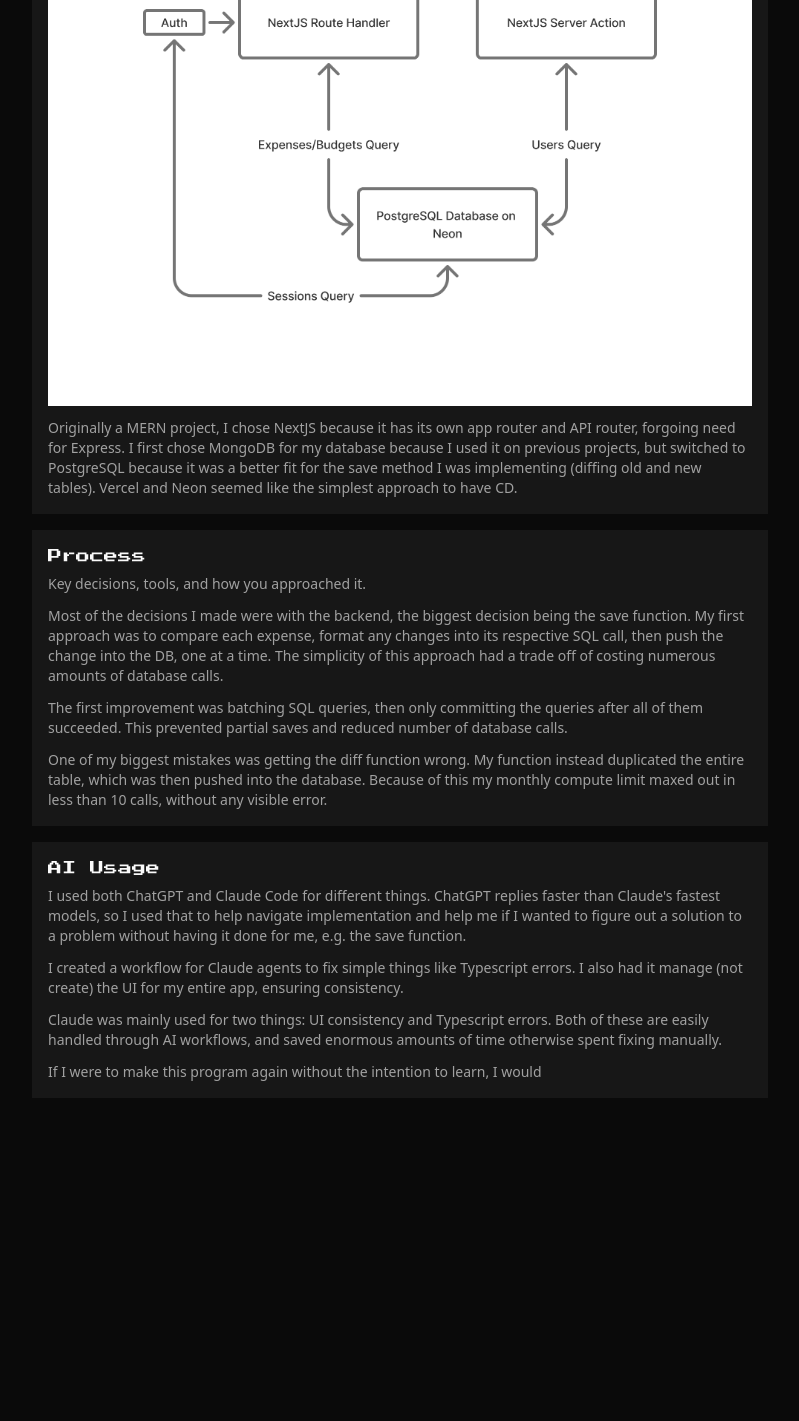
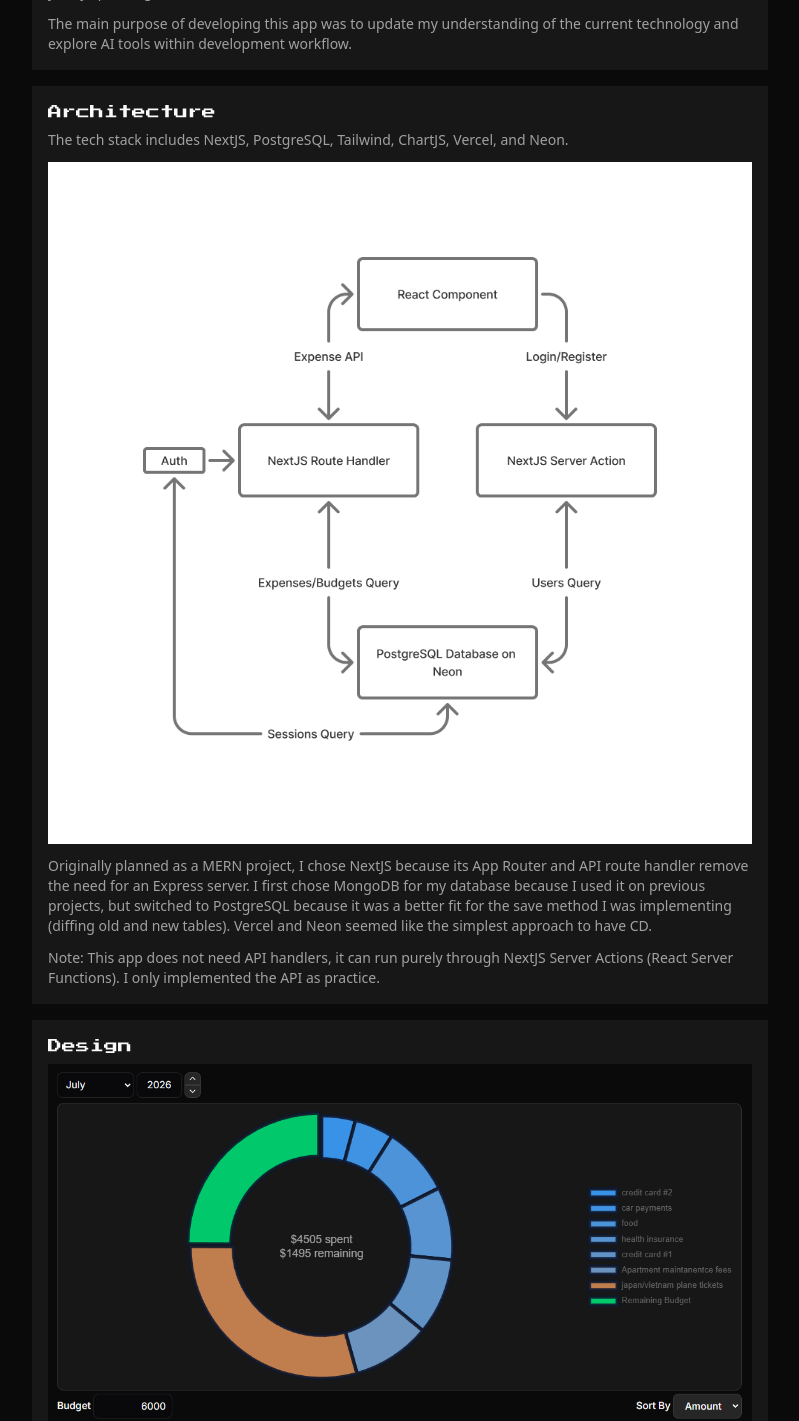
Before and after one commit to yatfu/Portfolio-Website, a Next.js app: page /projects/budget-viz-next in a window 1280 px wide. Shown: the part 800-2221 px from the top of the page, without its empty margins (240-1039 px from the left). Before the commit the page ends 1962 px from the top, so only its background shows below. Built offline with nearby package versions, Linux system fonts and the light colour scheme.

Commit message:
create: budget vis document

```diff
--- a/data/projects.ts
+++ b/data/projects.ts
@@ -9,9 +9,9 @@ export type ProjectTag = {
 //   { type: 'image', src: '/your-image.png', alt: '...' }        — src can be a /public path or full URL
 //   { type: 'video', src: '/your-video.mp4', poster: '/optional-poster.png' }
 export type ProjectBlock =
-  | { type: 'paragraph'; text: string }
-  | { type: 'image'; src: string; alt: string }
-  | { type: 'video'; src: string; poster?: string };
+  | { type: "paragraph"; text: string }
+  | { type: "image"; src: string; alt: string }
+  | { type: "video"; src: string; poster?: string };
 
 export type ProjectSection = {
   title: string;
@@ -32,91 +32,218 @@ export type Project = {
 
 export const projects: Project[] = [
   {
-    slug: 'project-boilerplate',
-    title: 'Project Title',
-    summary: 'One or two sentence summary of the project.',
-    coverImage: '',
-    tags: [{ label: 'Tag One' }, { label: 'Tag Two', color: 'bg-blue-900' }],
-    liveUrl: '',
-    repoUrl: '',
+    slug: "project-boilerplate",
+    title: "Project Title",
+    summary: "One or two sentence summary of the project.",
+    coverImage: "",
+    tags: [{ label: "Tag One" }, { label: "Tag Two", color: "bg-blue-900" }],
+    liveUrl: "",
+    repoUrl: "",
     sections: [
       {
-        title: 'Overview',
-        blocks: [{ type: 'paragraph', text: 'What the project is and why you built it.' }],
-      },
-      {
-        title: 'Process',
+        title: "Overview",
         blocks: [
-          { type: 'paragraph', text: 'Key decisions, tools, and how you approached it.' },
           {
-            type: 'paragraph',
-            text: 'Add an image or video block here — see the ProjectBlock type above for the shape.',
+            type: "paragraph",
+            text: "What the project is and why you built it.",
           },
         ],
       },
       {
-        title: 'Outcome',
-        blocks: [{ type: 'paragraph', text: 'What shipped, what you learned, results or metrics if any.' }],
+        title: "Process",
+        blocks: [
+          {
+            type: "paragraph",
+            text: "Key decisions, tools, and how you approached it.",
+          },
+          {
+            type: "paragraph",
+            text: "Add an image or video block here — see the ProjectBlock type above for the shape.",
+          },
+        ],
+      },
+      {
+        title: "Outcome",
+        blocks: [
+          {
+            type: "paragraph",
+            text: "What shipped, what you learned, results or metrics if any.",
+          },
+        ],
       },
     ],
   },
   {
-    slug: 'budget-viz-next',
-    title: 'Budget Viz',
-    summary: 'A streamlined budgeting tool, designed with concise visuals, requiring minimal input',
-    coverImage: '',
+    slug: "budget-viz-next",
+    title: "Budget Viz",
+    summary: "A streamlined budget visualization tool",
+    coverImage: "/budget-vis-next-snapshot.PNG",
     tags: [
-      { label: 'NextJS', color: 'bg-orange-950' },
-      { label: 'Tailwind CSS', color: 'bg-orange-950' },
-      { label: 'PostgreSQL', color: 'bg-blue-950' },
-      { label: 'NodeJS', color: 'bg-blue-950' },
-      { label: 'Vercel' },
+      { label: "NextJS", color: "bg-orange-950" },
+      { label: "Tailwind CSS", color: "bg-orange-950" },
+      { label: "PostgreSQL", color: "bg-blue-950" },
+      { label: "NodeJS", color: "bg-blue-950" },
+      { label: "Vercel" },
     ],
-    liveUrl: 'https://budget-vis-next.vercel.app/',
-    repoUrl: 'https://github.com/yatfu/budget-vis-next',
+    liveUrl: "https://budget-vis-next.vercel.app/",
+    repoUrl: "https://github.com/yatfu/budget-vis-next",
     sections: [
       {
-        title: 'Overview',
+        title: "Overview",
         blocks: [
           {
-            type: 'paragraph',
+            type: "paragraph",
             text: `I built a full-stack budgeting application that helps users track their spending over time.
             Users can manage monthly expense categories, visualize their budgets on a single dashboard, and explore analytics such as yearly spending trends and net cash flow.`,
           },
           {
-            type: 'paragraph',
-            text: `The main purpose of developing this app was to update my understanding of the current technology, learn how to use AI in development, and shake the rust off my developer skills.`
+            type: "paragraph",
+            text: `The main purpose of developing this app was to update my understanding of the current technology and explore AI tools within development workflow.`,
           },
         ],
       },
       {
-        title: 'Architecture',
+        title: "Architecture",
         blocks: [
-          { type: 'paragraph', text: 'I chose NextJS, PostgreSQL, Tailwind, ChartJS, Vercel, and Neon as my tech stack.' },
-          { type: 'image', src: '/lab.png', alt: 'Diagram of budget visualizer architecture' },
           {
-            type: 'paragraph',
-            text: ` Originally a MERN project, I chose NextJS because it has its own app router and API router, forgoing need for Express.
+            type: "paragraph",
+            text: "The tech stack includes NextJS, PostgreSQL, Tailwind, ChartJS, Vercel, and Neon.",
+          },
+          {
+            type: "image",
+            src: "/lab.png",
+            alt: "Diagram of budget visualizer architecture",
+          },
+          {
+            type: "paragraph",
+            text: ` Originally planned as a MERN project, I chose NextJS because its App Router and API route handler remove the need for an Express server.
             I first chose MongoDB for my database because I used it on previous projects, but switched to PostgreSQL because it was a better fit for the save method I was implementing (diffing old and new tables).
             Vercel and Neon seemed like the simplest approach to have CD.`,
           },
-        ]
-      },
-      {
-        title: 'Process',
-        blocks: [
-          { type: 'paragraph', text: 'Key decisions, tools, and how you approached it.' },
           {
-            type: 'paragraph',
-            text: `Most of the decisions I made were with the backend, the biggest decision being the save function. My first approach was to compare each expense, format any changes into its respective SQL call, then push the change into the DB, one at a time.
-            The simplicity of this approach had a trade off of costing numerous amounts of database calls.`,
+            type: "paragraph",
+            text: `Note: This app does not need API handlers, it can run purely through NextJS Server Actions (React Server Functions). I only implemented the API as practice. `,
           },
-          { type: 'paragraph', text: 'The first improvement was batching SQL queries, then only committing the queries after all of them succeeded. This prevented partial saves and reduced number of database calls.' },
-          { type: 'paragraph', text: `One of my biggest mistakes was getting the diff function wrong. My function instead duplicated the entire table, which was then pushed into the database.
-          Because of this my monthly compute limit maxed out in less than 10 calls, without any visible error.` },
         ],
       },
       {
+        title: "Design",
+        blocks: [
+          {
+            type: "image",
+            src: "/budget-vis-next-snapshot.PNG",
+            alt: "Screenshot of budget visualizer app",
+          },
+          {
+            type: "paragraph",
+            text: `This app is designed with one goal: to minimize the amount of time and cognitive effort required from the user to manage their budget.
+          This means choosing the simplest budgeting method, choosing only the most useful graphs, and simplifying the UI. It also means choosing one budgeting style, which might not suit everybody.`,
+          },
+          {
+            type: "paragraph",
+            text: `The only compromise to this goal was choosing manual over automatic (linking bank accounts) budget entry. I chose manual over automatic because entering the data yourself
+          is so important for remembering it. Automatic entry is better for visualizing the data as a whole, but manual entry gives the user more intentionality, encouraging them to engage with their spending decisions.`,
+          },
+        ],
+      },
+      {
+        title: "Process",
+        blocks: [
+          {
+            type: "paragraph",
+            text: `My biggest challenge when creating the backend was the save function. My first approach was to compare each expense, format any changes into its respective SQL call, then push the change into the DB, one at a time.
+            The simplicity of this approach had a trade off of having many unneccessary database calls.`,
+          },
+          {
+            type: "paragraph",
+            text: "Improvements included batching SQL queries to reduce database calls, and preventing partial saves with DB commits.",
+          },
+          {
+            type: "paragraph",
+            text: `One of my biggest mistakes was getting the diff function wrong. My function instead duplicated the entire table, which was then pushed into the database.
+          Because of this my monthly compute limit maxed out in less than 10 calls, without any visible error.`,
+          },
+        ],
+      },
+      {
+        title: "AI Usage",
+        blocks: [
+          {
+            type: "paragraph",
+            text: `I used both ChatGPT and Claude Code for different things. ChatGPT replies faster than Claude's fastest models, so I used that to help navigate implementation and help me if I wanted to figure out a solution to a problem without having it done for me, e.g. the save function.
+          `,
+          },
+          {
+            type: "paragraph",
+            text: `I created a workflow for Claude agents to fix Typescript errors. I also had it manage (not create) the UI for my entire app, ensuring consistency. Both of these tasks are easily handled through AI workflows, and saved enormous amounts of time otherwise spent fixing manually.`,
+          },
+        ],
+      },
+      {
+        title: "Future Improvements",
+        blocks: [
+          {
+            type: "paragraph",
+            text: `Budget Viz is a good demonstration of the functionality, but needs improvements to reliability and security, and structure for long term development:
+              There is no protection against api call spam, so I would implement that. If I were to continue to develop the app, I would add a CI workflow for testing. `,
+          },
+        ],
+      },
+    ],
+  },
+  {
+    slug: "crossing-rain",
+    title: "Crossing Rain Website",
+    summary: "The main website of idol group Crossing Rain.",
+    coverImage: "",
+    tags: [
+      { label: "Webflow", color: "bg-orange-950" },
+      { label: "Blender", color: "bg-blue-950" },
+      { label: "FL Studio", color: "bg-blue-950" },
+      { label: "Figma", color: "bg-blue-950" },
+    ],
+    liveUrl: "",
+    repoUrl: "",
+    sections: [
+      {
+        title: "Overview",
+        blocks: [
+          {
+            type: "paragraph",
+            text: "What the project is and why you built it.",
+          },
+        ],
+      },
+      {
+        title: "Process",
+        blocks: [
+          {
+            type: "paragraph",
+            text: "Key decisions, tools, and how you approached it.",
+          },
+          {
+            type: "paragraph",
+            text: "Add an image or video block here — see the ProjectBlock type above for the shape.",
+          },
+        ],
+      },
+      {
+        title: "Outcome",
+        blocks: [
+          {
+            type: "paragraph",
+            text: "What shipped, what you learned, results or metrics if any.",
+          },
+        ],
+      },
+    ],
+  },
+];
+
+/**
+ *
+ *
+ *       {
         title: 'AI Usage',
         blocks: [
           { type: 'paragraph', text: `I used both ChatGPT and Claude Code for different things. ChatGPT replies faster than Claude's fastest models, so I used that to help navigate implementation and help me if I wanted to figure out a solution to a problem without having it done for me, e.g. the save function.
@@ -126,6 +253,4 @@ export const projects: Project[] = [
           { type: 'paragraph', text: `If I were to make this program again without the intention to learn, I would `},
         ]
       },
-    ],
-  },
-];
+ */
```
Also changed, not shown: 1 other file (tests, documents, lock files or other folders).
